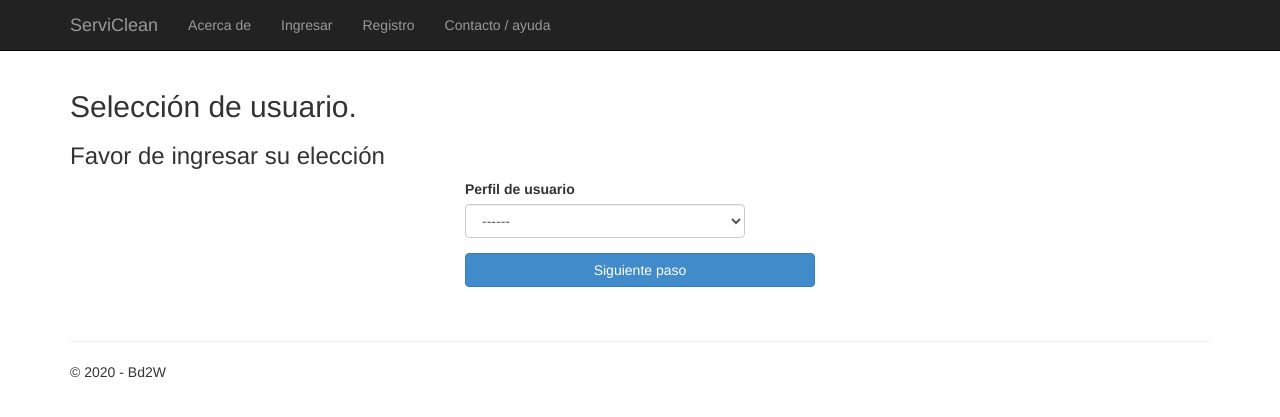
After one commit to mmastermind/Serviclean, a Flask app: page /register_home in a window 1280 px wide. The commit adds this page. Shown: the top 417 px of the page. Run offline with Flask 2, Linux system fonts and the light colour scheme; some libraries are stand-ins or nearby versions.

Commit message:
Actualizacion en registro para diferenciar nivel de usuarios y mas datos como correo y palabra recuperacion

```diff
--- a/Serviclean4/templates/layout.html
+++ b/Serviclean4/templates/layout.html
@@ -3,7 +3,7 @@
 <head>
     <meta charset="utf-8">
     <meta name="viewport" content="width=device-width, initial-scale=1.0">
-    <title>{{ title }} - My Flask Application</title>
+    <title>{{ title }} - ServiClean App</title>
     <link rel="stylesheet" type="text/css" href="/static/content/bootstrap.min.css" />
     <link rel="stylesheet" type="text/css" href="/static/content/site.css" />
     <script src="/static/scripts/modernizr-2.6.2.js"></script>
@@ -18,15 +18,14 @@
                     <span class="icon-bar"></span>
                     <span class="icon-bar"></span>
                 </button>
-                <a href="/" class="navbar-brand">Application name</a>
+                <a href="/" class="navbar-brand">ServiClean</a>
             </div>
             <div class="navbar-collapse collapse">
                 <ul class="nav navbar-nav">
-                    <li><a href="{{ url_for('about') }}">About</a></li>
-                    changed from about to login to match changes in views.py
-                    <li><a href="{{ url_for('index') }}">Login</a></li>
-                    <li><a href="{{ url_for('register') }}">Register</a></li>
-                    <li><a href="{{ url_for('contact') }}">Contact</a></li>
+                    <li><a href="{{ url_for('about') }}">Acerca de</a></li>
+                    <li><a href="{{ url_for('index') }}">Ingresar</a></li>
+                    <li><a href="{{ url_for('register_home') }}">Registro</a></li>
+                    <li><a href="{{ url_for('contact') }}">Contacto / ayuda</a></li>
                 </ul>
             </div>
         </div>
@@ -36,7 +35,7 @@
         {% block content %}{% endblock %}
         <hr />
         <footer>
-            <p>&copy; {{ year }} - My Flask Application</p>
+            <p>&copy; {{ year }} - Bd2W</p>
         </footer>
     </div>
 
--- /dev/null
+++ b/Serviclean4/templates/register_home.html
@@ -0,0 +1,28 @@
+{% extends "layout.html" %}
+
+{% block content %}
+
+<h2>{{ title }}.</h2>
+<h3>{{ message }}</h3>
+
+<div class="container">
+    <div class="row">
+        <div class="col-md-4 col-md-offset-4">
+            <form method=POST action="{{ url_for('register_home') }}">
+                <div class="form-group">
+                    <label for="exampleFormControlSelect1">Perfil de usuario</label>
+                    <!--<select class="form-control" id="exampleFormControlSelect1">-->
+                    <select class="form-control" name="perfil" id="exampleFormControlSelect1">
+                        <option value="">------</option>
+                        <option value="Colaborador">Colaborador</option>
+                        <option value="Supervisor">Supervisor</option>
+                        <option value="Cliente">Cliente</option>
+                    </select>
+                </div>
+                <button type="submit" class="btn btn-primary btn-block">Siguiente paso</button>
+            </form>
+            <br>
+        </div>
+    </div>
+</div>
+{% endblock %}
--- a/Serviclean4/views.py
+++ b/Serviclean4/views.py
@@ -67,6 +67,36 @@ def login():
 
     return 'Combinación usuario / password invalida, intente de nuevo!'
 
+@app.route('/register_home', methods=['POST', 'GET'])
+def register_home():
+    profiles = mongo.db.profiles
+#    profiles.insert({'Perfil' : 'Supervisor'})
+    if request.method == 'POST':
+        profiles = mongo.db.profiles
+        existing_profile = profiles.find_one({'Perfil' : request.form['perfil']})
+        print(existing_profile)
+        if existing_profile['Perfil'] == 'Colaborador':
+            print('llegue al colaborador')
+            return render_template(
+                'register.html',
+                title='Registro pagina 2',
+                year=datetime.now().year,
+                message='Por favor ingrese el resto de datos solicitados'
+            )
+        elif existing_profile['Perfil'] == 'Supervisor' or existing_profile['Perfil'] == 'Cliente':
+            print('llegue al supervisor / cliente')
+            return render_template(
+                'register.html',
+                title='Registro Avanzado',
+                year=datetime.now().year,
+                message='Por favor ingrese el resto de datos solicitados'
+            )
+    return render_template(
+        "register_home.html",
+        title='Selección de usuario',
+        year=datetime.now().year,
+        message='Favor de ingresar su elección'
+    )
 
 @app.route('/register', methods=['POST', 'GET'])
 def register():
@@ -80,7 +110,11 @@ def register():
             #original line
             #hashpass = bcrypt.hashpw(request.form['password'].encode(encoding='UTF-8'), bcrypt.gensalt())
             #users.insert({'name' : request.form['username'], 'password' : hashpass})
-            users.insert({'name' : request.form['username'], 'password' : request.form['password']})
+            users.insert({'name' : request.form['username'],
+                          'password' : request.form['password'],
+                          'email' : request.form['user_email'],
+                          'keyword': request.form['keyword']})
+            #<input type="email" class="form-control" id="user_email" placeholder="nombre@ejemplo.com">
             session['username'] = request.form['username']
             #return redirect(url_for('login'))
             #change for render template
@@ -88,8 +122,7 @@ def register():
                 'home.html',
                 title='Home',
                 year=datetime.now().year,
-                message='Has ingresado con exito'
-                #message='You are logged in as ' + session['username']
+                message='Has ingresado con exito' + session['username']
             )
         return 'Nombre de usario existente / ya registrado!'
 
```
Also changed, not shown: Serviclean4/templates/register.html (+12 -4 lines), 1 other file.
